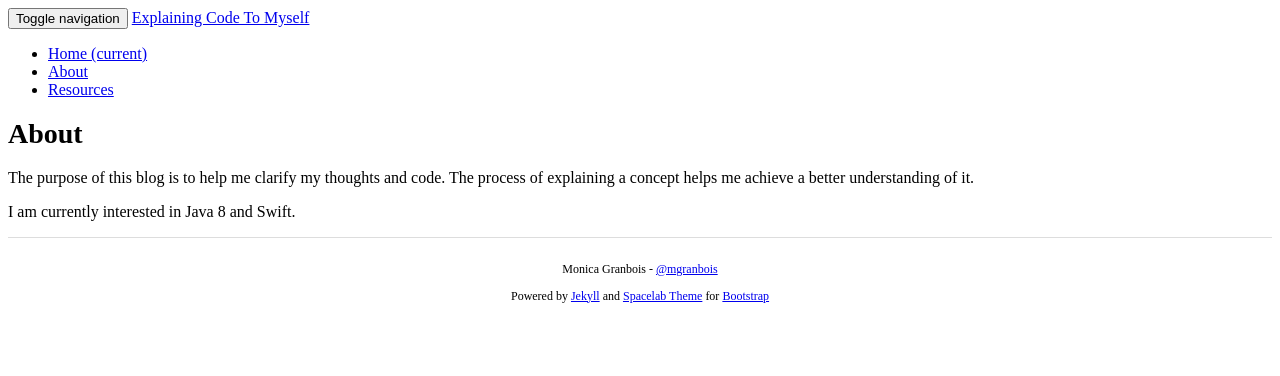
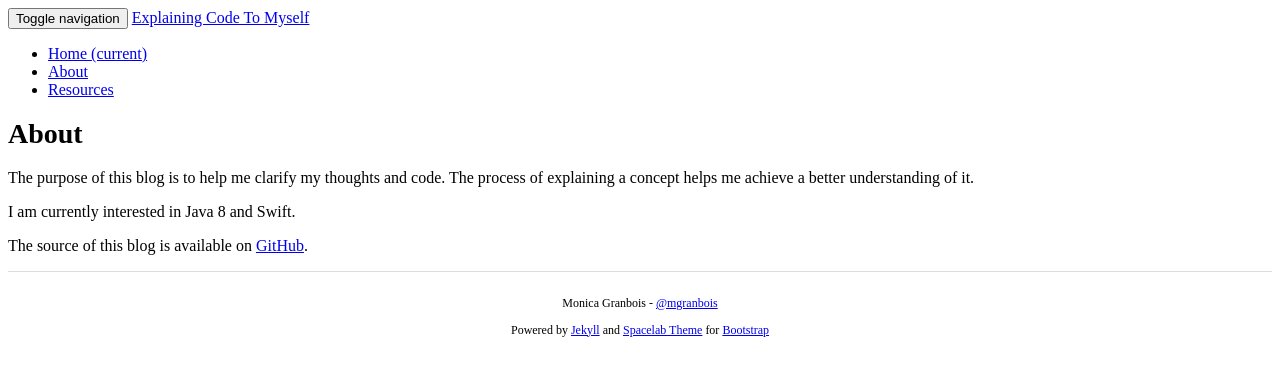
Before and after one commit to MonicaG/MonicaG.github.io, a Jekyll site: the page built from about/index.md, in a window 1280 px wide. Shown: the top 376 px of the page. Built offline with Jekyll 4.4.1, drawn with Linux system fonts in a browser that asks for light colours; nearby versions of some CDN libraries; a style sheet for code colours, icons or effects is not loaded.

Commit message:
Tweaked layout

```diff
--- a/_config.yml
+++ b/_config.yml
@@ -1,4 +1,4 @@
-name: Explaining Code To Myself
+name: Monica Granbois
 description: Musings on programming.  I am currently focused on ios and Java 8.
 highlighter: pygments
 paginate: 5
--- a/_includes/header.html
+++ b/_includes/header.html
@@ -30,7 +30,6 @@
     <![endif]-->
   </head>
   <body>
-
     <header>
       <nav id="main-navbar" class="navbar navbar-default navbar-inverse">
         <div class="container-fluid">
@@ -41,7 +40,7 @@
               <span class="icon-bar"></span>
               <span class="icon-bar"></span>
             </button>
-            <a class="navbar-brand" href="/">{{ site.name }} </a>
+            <a class="navbar-brand" href="/">Explaining Code To Myself</a>
           </div>
           <div id="navbar" class="navbar-collapse collapse">
 
--- a/about/index.md
+++ b/about/index.md
@@ -7,3 +7,5 @@
 The purpose of this blog is to help me clarify my thoughts and code.  The process of explaining a concept helps me achieve a better understanding of it.
 
 I am currently interested in Java 8 and Swift.
+
+The source of this blog is available on [GitHub](https://github.com/MonicaG/MonicaG.github.io).
--- a/css/blog.css
+++ b/css/blog.css
@@ -59,3 +59,27 @@
 .h6 {
   font-size: 12px;
 }
+
+.navbar {
+    border-radius: 0px;
+}
+
+.blog-link a:link {
+    text-decoration: none;
+    color: inherit;
+}
+
+.blog-link a:visited {
+    text-decoration: none;
+    color: inherit;
+}
+
+.blog-link a:hover {
+    text-decoration: none;
+    color: inherit;
+}
+
+.blog-link a:active {
+    text-decoration: none;
+    color: inherit;
+}
--- a/index.html
+++ b/index.html
@@ -4,7 +4,7 @@
 
 {% for post in paginator.posts %}
 	<div class="blog-post">
-			<h1 class="blog-post-title">{{ post.title }}</h1>
+			<h1 class="blog-post-title blog-link"><a href="{{ post.url }}">{{ post.title }}</a></h1>
 			<p class="blog-post-meta">{{ post.date | date_to_long_string }}</p>
 				{{ post.excerpt }}
 				<a href="{{ post.url }}">Read More...</a>
```
Also changed, not shown: README.md (added).
